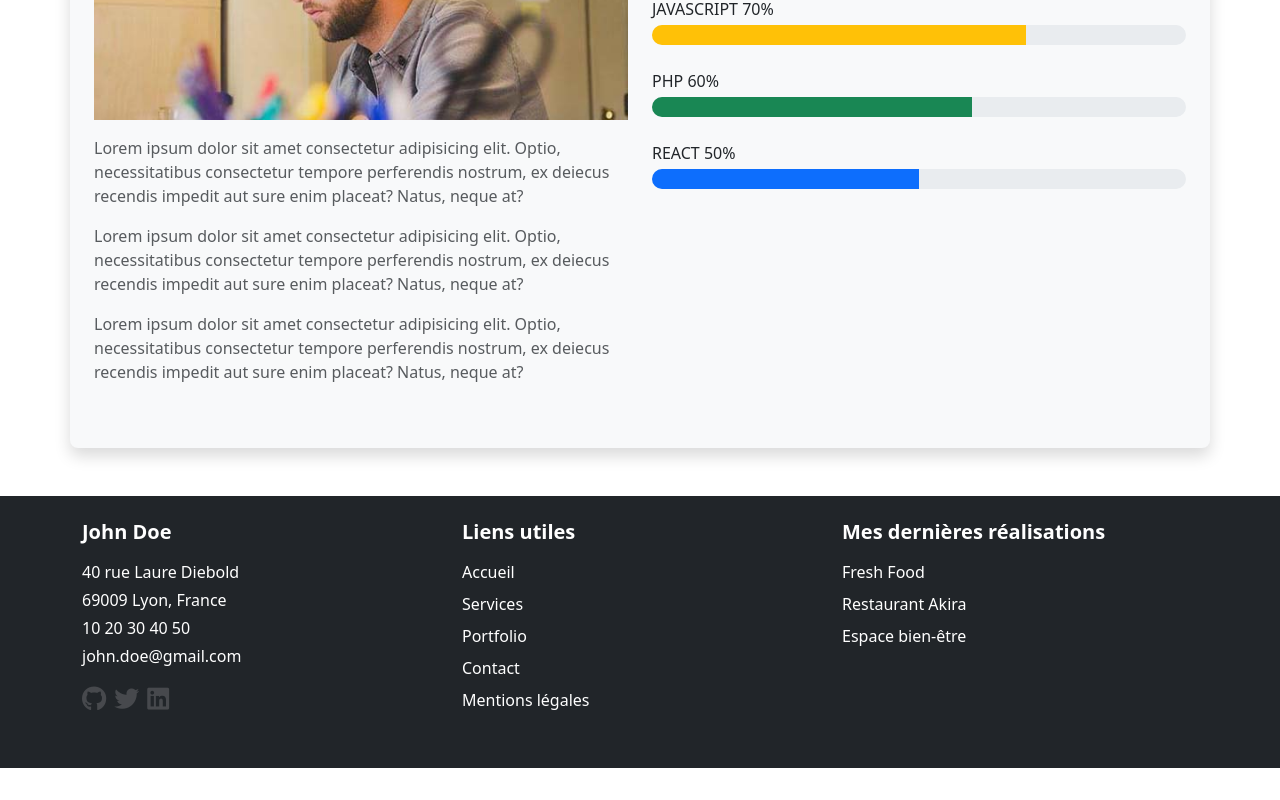
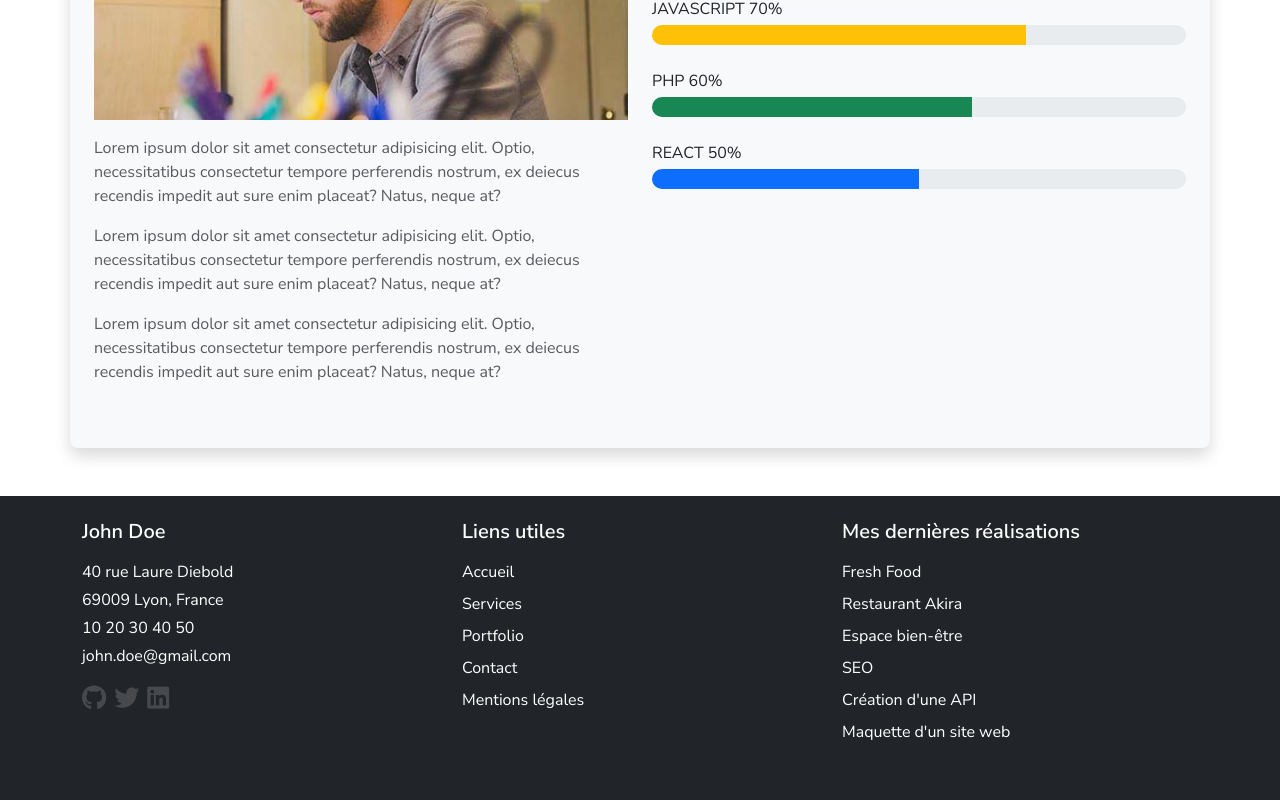
Before and after one commit to Thalis-x/Devoir_Portfolio_ReactJS_Ghomari, a React (Create React App) app: page / in a window 1280 px wide. Shown: the part 1148-1948 px from the top of the page. Before the commit the page ends 1916 px from the top, so only its background shows below. Built offline with nearby package versions, Linux system fonts and the light colour scheme; no server answers.

Commit message:
Dernier correctif

```diff
--- a/public/index.html
+++ b/public/index.html
@@ -14,7 +14,7 @@
       rel="stylesheet"
       href="https://cdnjs.cloudflare.com/ajax/libs/font-awesome/6.5.1/css/all.min.css"
     />
-
+    <link href="https://fonts.googleapis.com/css2?family=Nunito+Sans:wght@400;600&display=swap" rel="stylesheet">
     <title>React App</title>
   </head>
   <body>
--- a/src/components/Footer.js
+++ b/src/components/Footer.js
@@ -1,5 +1,6 @@
 import React from 'react';
 import { NavLink } from 'react-router-dom';
+import { Link } from 'react-router-dom';
 
 const Footer = () => {
   return (
@@ -91,25 +92,58 @@ const Footer = () => {
             <h5 className="mb-3">Mes dernières réalisations</h5>
             <ul className="list-unstyled">
               <li className="mb-2">
-                <a href="https://www.google.com"  className="text-white text-decoration-none">
+                <Link
+                  to="/portfolio"
+                  className="text-white text-decoration-none"
+                >
                   Fresh Food
-                </a>
+                </Link>
               </li>
               <li className="mb-2">
-                <a href="https://www.google.com"  className="text-white text-decoration-none">
+                <Link
+                  to="/portfolio"
+                  className="text-white text-decoration-none"
+                >
                   Restaurant Akira
-                </a>
+                </Link>
               </li>
               <li className="mb-2">
-                <a href="https://www.google.com" className="text-white text-decoration-none">
+                <Link
+                  to="/portfolio"
+                  className="text-white text-decoration-none"
+                >
                   Espace bien-être
-                </a>
+                </Link>
+              </li>
+              <li className="mb-2">
+                <Link
+                  to="/portfolio"
+                  className="text-white text-decoration-none"
+                >
+                  SEO
+                </Link>
+              </li>
+              <li className="mb-2">
+                <Link
+                  to="/portfolio"
+                  className="text-white text-decoration-none"
+                >
+                  Création d'une API
+                </Link>
+              </li>
+              <li className="mb-2">
+                <Link
+                  to="/portfolio"
+                  className="text-white text-decoration-none"
+                >
+                  Maquette d'un site web
+                </Link>
               </li>
             </ul>
           </div>
         </div>
 
-       {/* Copyright comment l'appliquer
+        {/* Copyright comment l'appliquer
         <div className="row mt-3">
           <div className="col text-center">
             <p className="mb-0">
--- a/src/styles/styles.css
+++ b/src/styles/styles.css
@@ -1,3 +1,22 @@
+/* ============================================
+   POLICE GLOBALE - Nunito Sans
+============================================ */
+body {
+  font-family: 'Nunito Sans', sans-serif;
+  font-weight: 400; /* Corps du texte */
+}
+h1, h2, h3, h4, h5, h6 {
+  font-family: 'Nunito Sans', sans-serif;
+  font-weight: 600; /* Titres */
+}
+/* Balises importantes en 600 */
+strong, b, th, label, .btn {
+  font-family: 'Nunito Sans', sans-serif;
+  font-weight: 600;
+}
+/* ============================================
+                 NAVBAR
+============================================ */
 /* Assurer que la navbar ne cache pas le contenu */
 body {
   padding-top: 56px; /* Hauteur de la navbar fixe */
@@ -31,6 +50,9 @@ body {
   color: #ffffff !important;
   text-decoration: underline ;
 }
+/* ============================================
+                 PAGE HOME
+============================================ */
 
 /* Hero Section */
 .hero-section h1 {
@@ -65,7 +87,9 @@ section h2 {
 .progress-bar {
   transition: width 1s ease-in-out;
 }
-
+/* ============================================
+                 FOOTER
+============================================ */
 /* Footer */
 footer h5 {
   font-weight: bold;
@@ -576,7 +600,7 @@ footer a:hover {
 }
 
 /* ============================================
-   RESPONSIVE
+                  RESPONSIVE
 ============================================ */
 /* Responsive Services */
 @media (max-width: 991px) {
```
